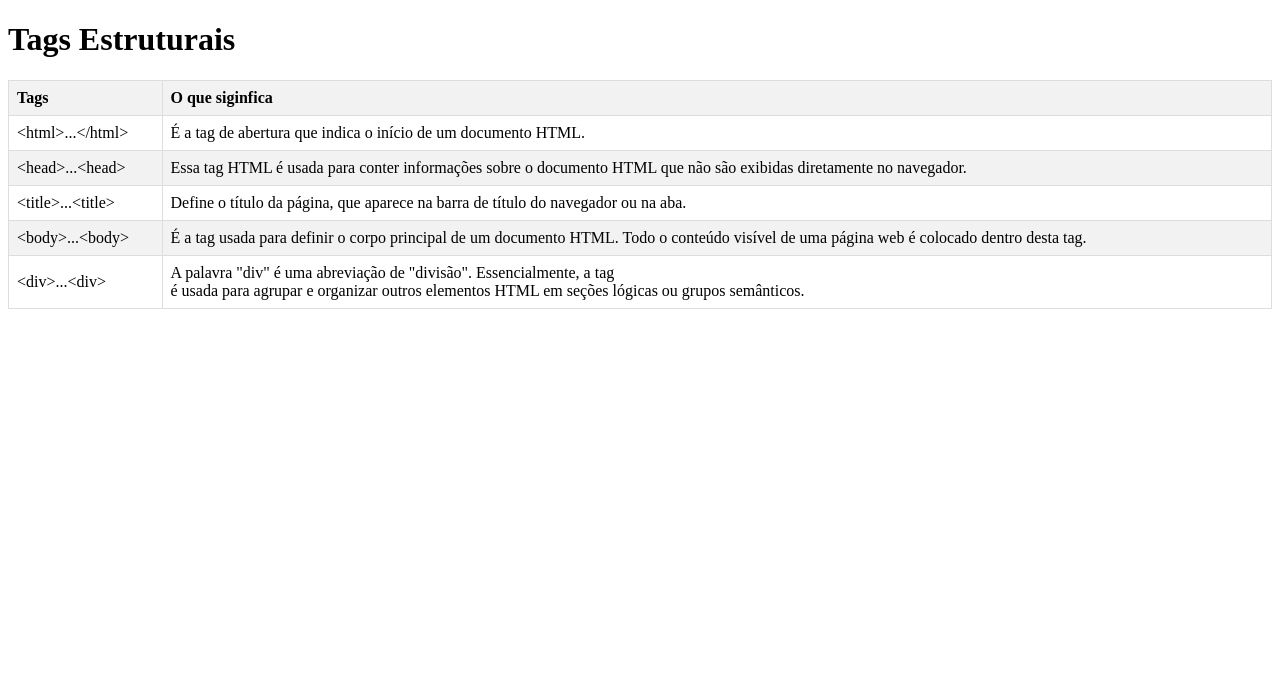
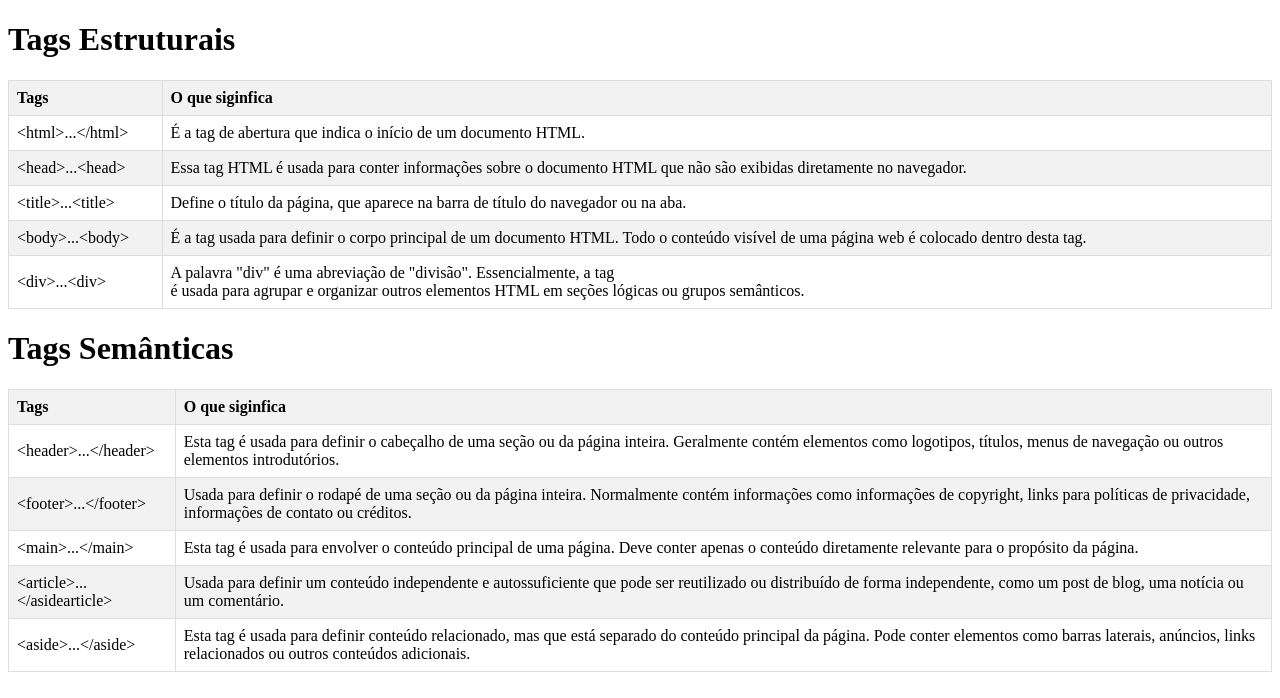
Before and after one commit to Iasmin000/IntroducaoAoHtml, a plain HTML site: page index.html in a window 1280 px wide. Drawn offline with Linux system fonts and the light colour scheme.

Commit message:
segunda tabela

```diff
--- a/index.html
+++ b/index.html
@@ -38,6 +38,36 @@
             </tr>
         </tbody>
         </table>
-
+        <h1>Tags Semânticas</h1>
+        <table>
+        <thead>
+            <tr>
+            <th>Tags</th>
+            <th>O que siginfica</th>
+            </tr>
+        </thead>
+        <tbody>
+            <tr>
+            <td>&#60;header&#62;...&#60;/header&#62;</td>
+            <td> Esta tag é usada para definir o cabeçalho de uma seção ou da página inteira. Geralmente contém elementos como logotipos, títulos, menus de navegação ou outros elementos introdutórios.</td>
+            </tr>
+            <tr>
+            <td>&#60;footer&#62;...&#60;/footer&#62;</td>
+            <td>Usada para definir o rodapé de uma seção ou da página inteira. Normalmente contém informações como informações de copyright, links para políticas de privacidade, informações de contato ou créditos.</td>
+            </tr>
+            <tr>
+            <td>&#60;main&#62;...&#60;/main&#62;</td>
+            <td> Esta tag é usada para envolver o conteúdo principal de uma página. Deve conter apenas o conteúdo diretamente relevante para o propósito da página.</td>
+            </tr>
+            <tr>
+            <td> &#60;article&#62;...&#60;/asidearticle&#62;</td>
+            <td>Usada para definir um conteúdo independente e autossuficiente que pode ser reutilizado ou distribuído de forma independente, como um post de blog, uma notícia ou um comentário.</td>
+            </tr>
+            <tr>
+            <td> &#60;aside&#62;...&#60;/aside&#62;</td>
+            <td>Esta tag é usada para definir conteúdo relacionado, mas que está separado do conteúdo principal da página. Pode conter elementos como barras laterais, anúncios, links relacionados ou outros conteúdos adicionais.</td>
+            </tr>
+        </tbody>
+        </table>
 </body>
 </html>
```
Lines whose indentation alone changed are shown as unchanged.
